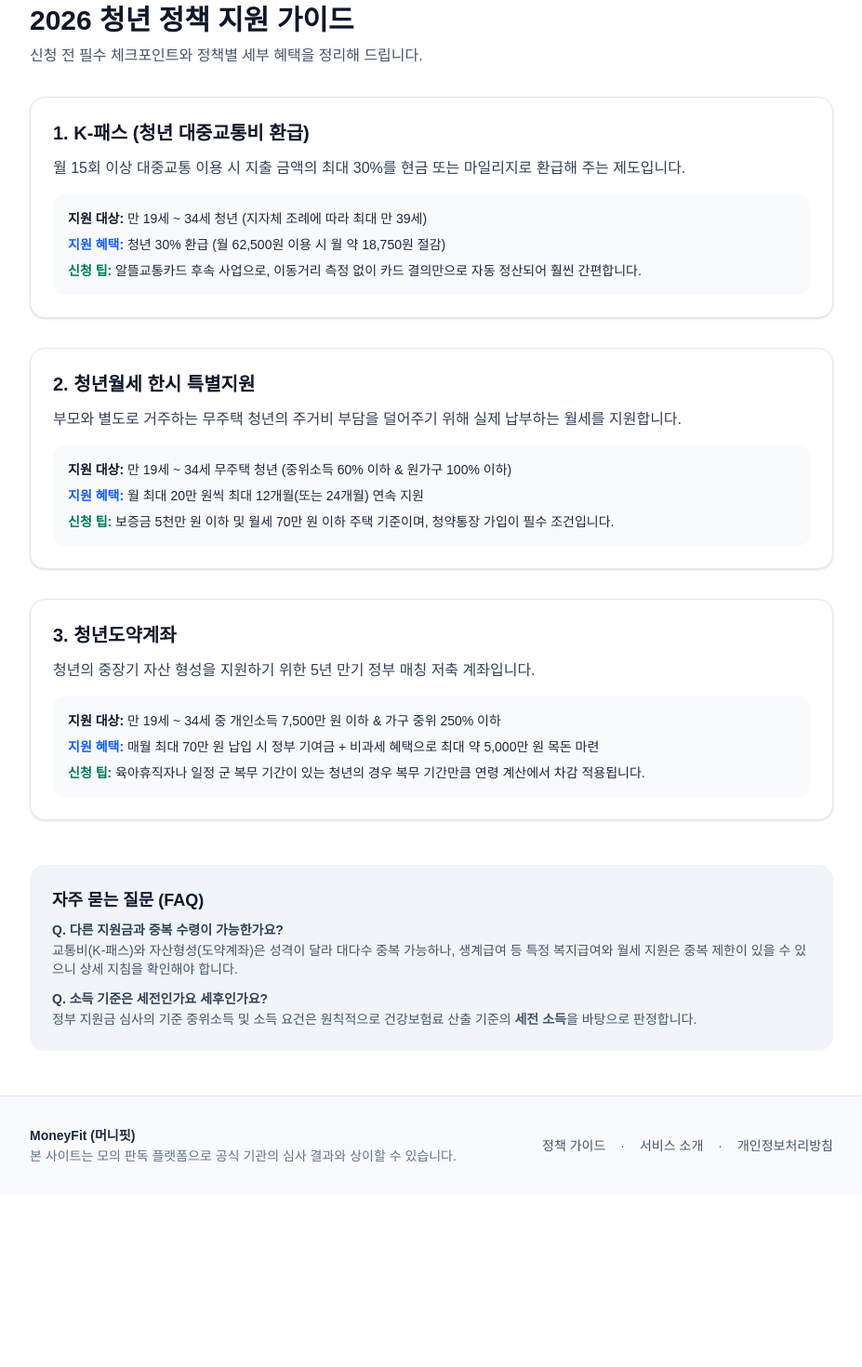
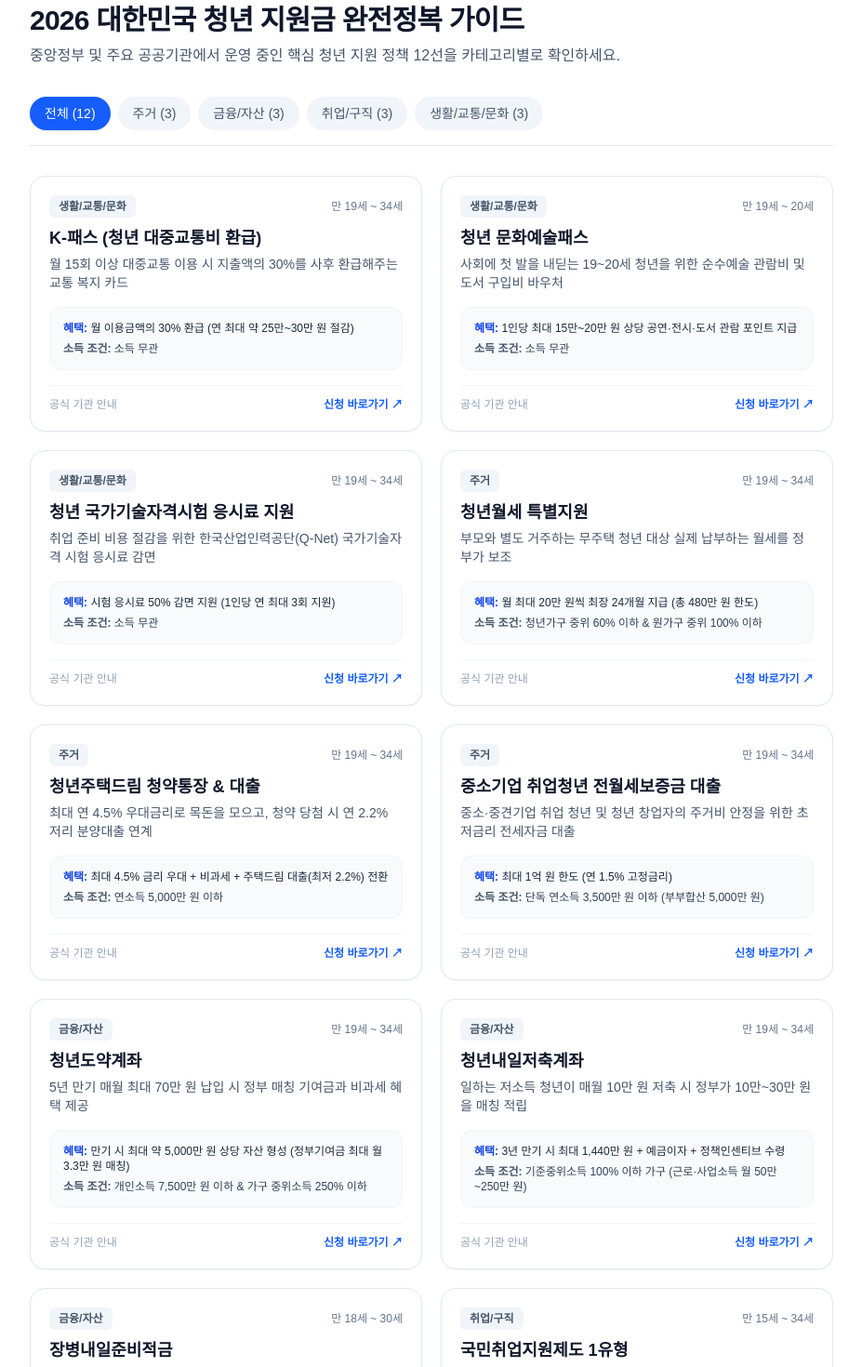
Before and after one commit to dooollee/money-fit, a Next.js app: page /guides in a window 1280 px wide. Shown: the part 80-1550 px from the top of the page at 93% size, without its empty margins (176-1103 px from the left). Before the commit the page ends 1365 px from the top, so only its background shows below. Built offline with nearby package versions, Linux system fonts and the light colour scheme.

Commit message:
feat: 2026 청년 핵심 정책 12선 데이터 구축 및 가이드 필터링 UI 반영

```diff
--- a/app/guides/page.tsx
+++ b/app/guides/page.tsx
@@ -1,73 +1,118 @@
 // app/guides/page.tsx
-import type { Metadata } from "next";
+"use client";
+
+import { useState } from "react";
 import Link from "next/link";
+import { YOUTH_POLICIES, PolicyCategory } from "@/data/policies";
 
-export const metadata: Metadata = {
-  title: "2026 핵심 청년 지원금 완전정복 가이드 & FAQ",
-  description: "K-패스, 청년월세지원, 청년도약계좌 2026년 최신 신청 자격과 핵심 혜택을 한눈에 정리했습니다.",
-};
-
-const GUIDES = [
-  {
-    title: "1. K-패스 (청년 대중교통비 환급)",
-    desc: "월 15회 이상 대중교통 이용 시 지출 금액의 최대 30%를 현금 또는 마일리지로 환급해 주는 제도입니다.",
-    target: "만 19세 ~ 34세 청년 (지자체 조례에 따라 최대 만 39세)",
-    benefit: "청년 30% 환급 (월 62,500원 이용 시 월 약 18,750원 절감)",
-    tip: "알뜰교통카드 후속 사업으로, 이동거리 측정 없이 카드 결의만으로 자동 정산되어 훨씬 간편합니다.",
-  },
-  {
-    title: "2. 청년월세 한시 특별지원",
-    desc: "부모와 별도로 거주하는 무주택 청년의 주거비 부담을 덜어주기 위해 실제 납부하는 월세를 지원합니다.",
-    target: "만 19세 ~ 34세 무주택 청년 (중위소득 60% 이하 & 원가구 100% 이하)",
-    benefit: "월 최대 20만 원씩 최대 12개월(또는 24개월) 연속 지원",
-    tip: "보증금 5천만 원 이하 및 월세 70만 원 이하 주택 기준이며, 청약통장 가입이 필수 조건입니다.",
-  },
-  {
-    title: "3. 청년도약계좌",
-    desc: "청년의 중장기 자산 형성을 지원하기 위한 5년 만기 정부 매칭 저축 계좌입니다.",
-    target: "만 19세 ~ 34세 중 개인소득 7,500만 원 이하 & 가구 중위 250% 이하",
-    benefit: "매월 최대 70만 원 납입 시 정부 기여금 + 비과세 혜택으로 최대 약 5,000만 원 목돈 마련",
-    tip: "육아휴직자나 일정 군 복무 기간이 있는 청년의 경우 복무 기간만큼 연령 계산에서 차감 적용됩니다.",
-  },
+const CATEGORIES: ("전체" | PolicyCategory)[] = [
+  "전체",
+  "주거",
+  "금융/자산",
+  "취업/구직",
+  "생활/교통/문화",
 ];
 
 export default function GuidesPage() {
+  const [selectedCategory, setSelectedCategory] = useState<"전체" | PolicyCategory>("전체");
+
+  const filtered =
+    selectedCategory === "전체"
+      ? YOUTH_POLICIES
+      : YOUTH_POLICIES.filter((p) => p.category === selectedCategory);
+
   return (
     <main className="max-w-4xl mx-auto px-4 py-12 text-slate-800">
       <div className="mb-8">
-        <Link href="/" className="text-sm text-blue-600 hover:underline">
+        <Link href="/" className="text-sm font-medium text-blue-600 hover:underline">
           ← MoneyFit 홈으로 돌아가기
         </Link>
-        <h1 className="text-3xl font-bold mt-3 text-slate-900">2026 청년 정책 지원 가이드</h1>
-        <p className="text-slate-600 mt-2">
-          신청 전 필수 체크포인트와 정책별 세부 혜택을 정리해 드립니다.
+        <h1 className="text-3xl font-bold mt-3 text-slate-900 tracking-tight">
+          2026 대한민국 청년 지원금 완전정복 가이드
+        </h1>
+        <p className="text-slate-600 mt-2 text-sm sm:text-base">
+          중앙정부 및 주요 공공기관에서 운영 중인 핵심 청년 지원 정책 12선을 카테고리별로 확인하세요.
         </p>
       </div>
 
-      <div className="space-y-8">
-        {GUIDES.map((item, idx) => (
-          <article key={idx} className="bg-white border border-slate-200 rounded-2xl p-6 shadow-sm">
-            <h2 className="text-xl font-bold text-slate-900 mb-3">{item.title}</h2>
-            <p className="text-slate-700 mb-4">{item.desc}</p>
-            <div className="space-y-2 text-sm bg-slate-50 p-4 rounded-xl">
-              <div><strong className="text-slate-900">지원 대상:</strong> {item.target}</div>
-              <div><strong className="text-blue-600">지원 혜택:</strong> {item.benefit}</div>
-              <div><strong className="text-emerald-700">신청 팁:</strong> {item.tip}</div>
+      {/* 카테고리 필터 탭 */}
+      <div className="flex flex-wrap gap-2 mb-8 border-b border-slate-200 pb-4">
+        {CATEGORIES.map((cat) => (
+          <button
+            key={cat}
+            onClick={() => setSelectedCategory(cat)}
+            className={`px-4 py-2 rounded-full text-sm font-medium transition ${
+              selectedCategory === cat
+                ? "bg-blue-600 text-white shadow-sm"
+                : "bg-slate-100 text-slate-600 hover:bg-slate-200"
+            }`}
+          >
+            {cat} {cat === "전체" ? `(${YOUTH_POLICIES.length})` : `(${YOUTH_POLICIES.filter(p => p.category === cat).length})`}
+          </button>
+        ))}
+      </div>
+
+      {/* 정책 카드 그리드 */}
+      <div className="grid grid-cols-1 md:grid-cols-2 gap-5">
+        {filtered.map((item) => (
+          <article
+            key={item.id}
+            className="bg-white border border-slate-200 rounded-2xl p-5 shadow-xs flex flex-col justify-between hover:border-blue-300 transition"
+          >
+            <div>
+              <div className="flex items-center justify-between gap-2 mb-2">
+                <span className="text-xs font-semibold px-2.5 py-1 bg-slate-100 text-slate-600 rounded-md">
+                  {item.category}
+                </span>
+                <span className="text-xs text-slate-500 font-medium">
+                  만 {item.ageRange.min}세 ~ {item.ageRange.max}세
+                </span>
+              </div>
+              <h2 className="text-lg font-bold text-slate-900 mb-1">{item.title}</h2>
+              <p className="text-sm text-slate-600 mb-4">{item.summary}</p>
+
+              <div className="space-y-1.5 text-xs bg-slate-50 p-3.5 rounded-xl border border-slate-100">
+                <div>
+                  <span className="font-semibold text-blue-700">혜택: </span>
+                  <span className="text-slate-800 font-medium">{item.benefit}</span>
+                </div>
+                <div>
+                  <span className="font-semibold text-slate-600">소득 조건: </span>
+                  <span className="text-slate-700">{item.incomeCondition}</span>
+                </div>
+              </div>
+            </div>
+
+            <div className="mt-4 pt-3 border-t border-slate-100 flex items-center justify-between">
+              <span className="text-xs text-slate-400">공식 기관 안내</span>
+              <a
+                href={item.officialUrl}
+                target="_blank"
+                rel="noreferrer"
+                className="text-xs font-semibold text-blue-600 hover:text-blue-800 flex items-center gap-1"
+              >
+                신청 바로가기 ↗
+              </a>
             </div>
           </article>
         ))}
       </div>
 
-      <section className="mt-12 p-6 bg-slate-100 rounded-2xl">
-        <h3 className="text-lg font-bold text-slate-900 mb-2">자주 묻는 질문 (FAQ)</h3>
-        <div className="space-y-3 text-sm text-slate-700">
+      {/* 하단 공통 FAQ */}
+      <section className="mt-14 p-6 bg-slate-50 border border-slate-200 rounded-2xl">
+        <h3 className="text-lg font-bold text-slate-900 mb-3">자주 묻는 질문 (FAQ)</h3>
+        <div className="space-y-4 text-sm text-slate-700 leading-relaxed">
           <div>
-            <strong>Q. 다른 지원금과 중복 수령이 가능한가요?</strong>
-            <p className="mt-0.5 text-slate-600">교통비(K-패스)와 자산형성(도약계좌)은 성격이 달라 대다수 중복 가능하나, 생계급여 등 특정 복지급여와 월세 지원은 중복 제한이 있을 수 있으니 상세 지침을 확인해야 합니다.</p>
+            <p className="font-semibold text-slate-900">Q. 여러 지원금을 동시에 중복으로 신청할 수 있나요?</p>
+            <p className="mt-0.5 text-slate-600 text-xs sm:text-sm">
+              교통 지원(K-패스)과 청약(주택드림통장), 자산형성(청년도약계좌)은 대부분 상호 중복이 가능합니다. 단, 생계비 성격의 현금 수당(국민취업지원제도 1유형 vs 지자체 청년수당) 간에는 동시 참여가 제한될 수 있습니다.
+            </p>
           </div>
           <div>
-            <strong>Q. 소득 기준은 세전인가요 세후인가요?</strong>
-            <p className="mt-0.5 text-slate-600">정부 지원금 심사의 기준 중위소득 및 소득 요건은 원칙적으로 건강보험료 산출 기준의 <strong>세전 소득</strong>을 바탕으로 판정합니다.</p>
+            <p className="font-semibold text-slate-900">Q. 군 복무 기간은 나이 산정에 반영되나요?</p>
+            <p className="mt-0.5 text-slate-600 text-xs sm:text-sm">
+              청년도약계좌, 청년주택드림 등 주요 국가 사업은 병역을 이행한 기간(최대 6년)만큼 현재 연령에서 차감 계산해 주므로, 만 35~39세여도 군필자는 수혜 대상이 될 수 있습니다.
+            </p>
           </div>
         </div>
       </section>
--- /dev/null
+++ b/data/policies.ts
@@ -0,0 +1,170 @@
+// data/policies.ts
+
+export type PolicyCategory = "주거" | "금융/자산" | "취업/구직" | "생활/교통/문화";
+
+export interface Policy {
+  id: string;
+  category: PolicyCategory;
+  title: string;
+  summary: string;
+  benefit: string;
+  target: string;
+  ageRange: { min: number; max: number };
+  incomeCondition: string;
+  officialUrl: string;
+  statusCondition: "all" | "employed" | "unemployed";
+}
+
+export const YOUTH_POLICIES: Policy[] = [
+  // 1. 생활 / 교통 / 문화
+  {
+    id: "k-pass",
+    category: "생활/교통/문화",
+    title: "K-패스 (청년 대중교통비 환급)",
+    summary: "월 15회 이상 대중교통 이용 시 지출액의 30%를 사후 환급해주는 교통 복지 카드",
+    benefit: "월 이용금액의 30% 환급 (연 최대 약 25만~30만 원 절감)",
+    target: "만 19세 ~ 34세 청년 (지자체별 최대 39세)",
+    ageRange: { min: 19, max: 34 },
+    incomeCondition: "소득 무관",
+    statusCondition: "all",
+    officialUrl: "https://korea-pass.kr",
+  },
+  {
+    id: "culture-art-pass",
+    category: "생활/교통/문화",
+    title: "청년 문화예술패스",
+    summary: "사회에 첫 발을 내딛는 19~20세 청년을 위한 순수예술 관람비 및 도서 구입비 바우처",
+    benefit: "1인당 최대 15만~20만 원 상당 공연·전시·도서 관람 포인트 지급",
+    target: "만 19세 ~ 20세 청년 (생애 최초 1회)",
+    ageRange: { min: 19, max: 20 },
+    incomeCondition: "소득 무관",
+    statusCondition: "all",
+    officialUrl: "https://youthculturepass.or.kr",
+  },
+  {
+    id: "national-cert-fee",
+    category: "생활/교통/문화",
+    title: "청년 국가기술자격시험 응시료 지원",
+    summary: "취업 준비 비용 절감을 위한 한국산업인력공단(Q-Net) 국가기술자격 시험 응시료 감면",
+    benefit: "시험 응시료 50% 감면 지원 (1인당 연 최대 3회 지원)",
+    target: "만 19세 ~ 34세 청년",
+    ageRange: { min: 19, max: 34 },
+    incomeCondition: "소득 무관",
+    statusCondition: "all",
+    officialUrl: "https://www.q-net.or.kr",
+  },
+
+  // 2. 주거 지원
+  {
+    id: "youth-rent",
+    category: "주거",
+    title: "청년월세 특별지원",
+    summary: "부모와 별도 거주하는 무주택 청년 대상 실제 납부하는 월세를 정부가 보조",
+    benefit: "월 최대 20만 원씩 최장 24개월 지급 (총 480만 원 한도)",
+    target: "만 19세 ~ 34세 무주택 청년 (보증금 5천 이하, 월세 70 이하)",
+    ageRange: { min: 19, max: 34 },
+    incomeCondition: "청년가구 중위 60% 이하 & 원가구 중위 100% 이하",
+    statusCondition: "all",
+    officialUrl: "https://www.bokjiro.go.kr",
+  },
+  {
+    id: "housing-dream",
+    category: "주거",
+    title: "청년주택드림 청약통장 & 대출",
+    summary: "최대 연 4.5% 우대금리로 목돈을 모으고, 청약 당첨 시 연 2.2% 저리 분양대출 연계",
+    benefit: "최대 4.5% 금리 우대 + 비과세 + 주택드림 대출(최저 2.2%) 전환",
+    target: "만 19세 ~ 34세 무주택 청년",
+    ageRange: { min: 19, max: 34 },
+    incomeCondition: "연소득 5,000만 원 이하",
+    statusCondition: "all",
+    officialUrl: "https://nhuf.molit.go.kr",
+  },
+  {
+    id: "sme-rent-loan",
+    category: "주거",
+    title: "중소기업 취업청년 전월세보증금 대출",
+    summary: "중소·중견기업 취업 청년 및 청년 창업자의 주거비 안정을 위한 초저금리 전세자금 대출",
+    benefit: "최대 1억 원 한도 (연 1.5% 고정금리)",
+    target: "만 19세 ~ 34세 중소·중견기업 재직 청년",
+    ageRange: { min: 19, max: 34 },
+    incomeCondition: "단독 연소득 3,500만 원 이하 (부부합산 5,000만 원)",
+    statusCondition: "employed",
+    officialUrl: "https://nhuf.molit.go.kr",
+  },
+
+  // 3. 금융 / 자산 형성
+  {
+    id: "youth-leap",
+    category: "금융/자산",
+    title: "청년도약계좌",
+    summary: "5년 만기 매월 최대 70만 원 납입 시 정부 매칭 기여금과 비과세 혜택 제공",
+    benefit: "만기 시 최대 약 5,000만 원 상당 자산 형성 (정부기여금 최대 월 3.3만 원 매칭)",
+    target: "만 19세 ~ 34세 (병역 복무 기간 최대 6년 제외 가능)",
+    ageRange: { min: 19, max: 34 },
+    incomeCondition: "개인소득 7,500만 원 이하 & 가구 중위소득 250% 이하",
+    statusCondition: "all",
+    officialUrl: "https://ylaccount.kinfa.or.kr",
+  },
+  {
+    id: "youth-tomorrow-savings",
+    category: "금융/자산",
+    title: "청년내일저축계좌",
+    summary: "일하는 저소득 청년이 매월 10만 원 저축 시 정부가 10만~30만 원을 매칭 적립",
+    benefit: "3년 만기 시 최대 1,440만 원 + 예금이자 + 정책인센티브 수령",
+    target: "만 19세 ~ 34세 (기초생활수급·차상위는 만 15세 ~ 39세)",
+    ageRange: { min: 19, max: 34 },
+    incomeCondition: "기준중위소득 100% 이하 가구 (근로·사업소득 월 50만~250만 원)",
+    statusCondition: "employed",
+    officialUrl: "https://www.bokjiro.go.kr",
+  },
+  {
+    id: "military-savings",
+    category: "금융/자산",
+    title: "장병내일준비적금",
+    summary: "군 복무 중인 청년 장병의 전역 후 사회복귀 자금 마련을 위한 고금리 매칭 적금",
+    benefit: "은행 기본금리(약 5%) + 정부 매칭 100% (원리금 전액에 상응하는 정부재정지원)",
+    target: "현역병, 상근예비역, 사회복무요원 등 현역 복무 청년",
+    ageRange: { min: 18, max: 30 },
+    incomeCondition: "소득 무관",
+    statusCondition: "all",
+    officialUrl: "https://mnd.go.kr",
+  },
+
+  // 4. 취업 / 구직
+  {
+    id: "kua-type-1",
+    category: "취업/구직",
+    title: "국민취업지원제도 1유형",
+    summary: "취준생에게 맞춤형 취업지원서비스와 구직활동 기간 생계유지를 위한 촉진수당 지급",
+    benefit: "구직촉진수당 월 60만 원 × 6개월 (최대 360만 원 + 가족수당 추가)",
+    target: "만 15세 ~ 34세 구직자 및 취업준비생",
+    ageRange: { min: 15, max: 34 },
+    incomeCondition: "가구 중위소득 120% 이하 & 재산 5억 원 이하",
+    statusCondition: "unemployed",
+    officialUrl: "https://www.kua.go.kr",
+  },
+  {
+    id: "tomorrow-learning-card",
+    category: "취업/구직",
+    title: "국민내일배움카드",
+    summary: "직무 기술 습득, IT·코딩 국비 부트캠프, 자격증 취득 등 교육 훈련비 전액/일부 지원",
+    benefit: "1인당 기본 300만 원 (최대 500만 원 한도 국비 훈련 바우처)",
+    target: "직업훈련을 희망하는 국민 (대학 졸업예정자 포함)",
+    ageRange: { min: 19, max: 75 },
+    incomeCondition: "고소득자 및 공무원 제외 일반 구직자/재직자",
+    statusCondition: "all",
+    officialUrl: "https://www.hrd.go.kr",
+  },
+  {
+    id: "youth-job-jump",
+    category: "취업/구직",
+    title: "청년일자리도약장려금 (취업 근속 인센티브)",
+    summary: "중소기업(특히 비수도권 우대)에 정규직으로 취업해 장기 근속하는 청년에게 지원금 지급",
+    benefit: "비수도권 정규직 취업 청년 2년간 최대 480만~720만 원 근속 인센티브",
+    target: "만 15세 ~ 34세 청년 중 취업애로청년 및 비수도권 중소기업 신규 취업자",
+    ageRange: { min: 15, max: 34 },
+    incomeCondition: "소득 무관",
+    statusCondition: "employed",
+    officialUrl: "https://www.work24.go.kr",
+  },
+];
```
